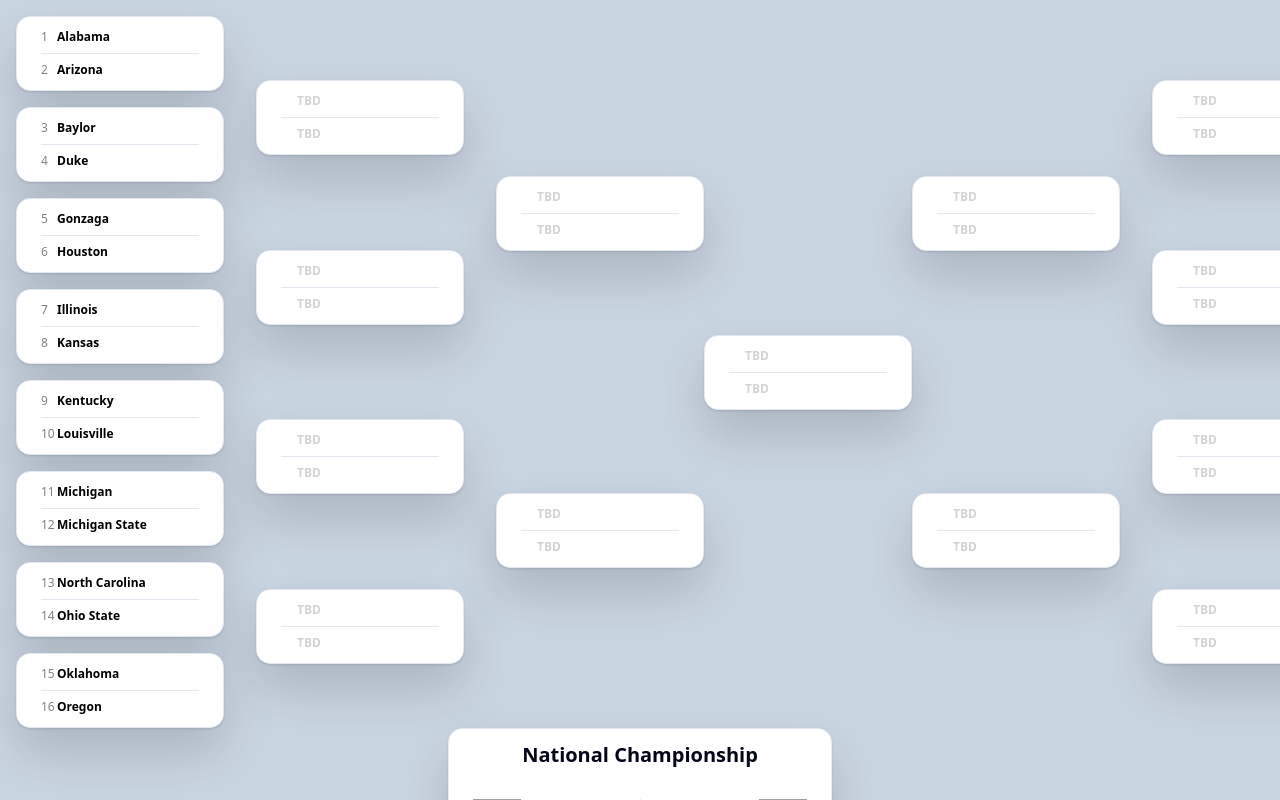
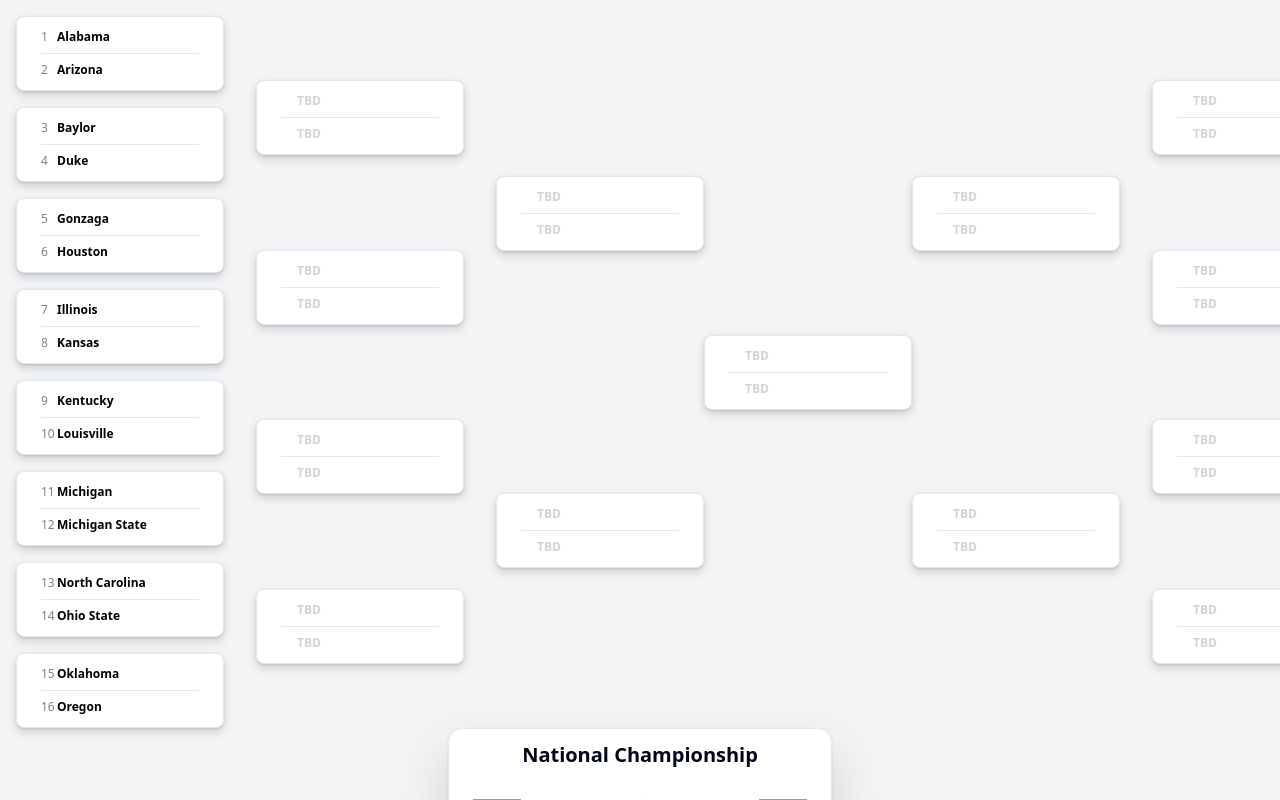
Before and after one commit to mrbartchak/bracket-wizard, a Next.js app: page / in a window 1280 px wide. Shown: the top 800 px of the page. Built offline with nearby package versions, Linux system fonts and the light colour scheme; grey boxes are pictures that could not be loaded.

Commit message:
setup route to get teams

```diff
--- /dev/null
+++ b/src/app/api/teams/route.ts
@@ -0,0 +1,17 @@
+import { NextResponse } from "next/server";
+import { createClient } from "@/lib/supabase/server";
+
+export async function GET() {
+  try {
+    const supabase = await createClient();
+    const { data: teams, error } = await supabase.from("Teams").select();
+
+    if (error) {
+      return NextResponse.json({ error: error.message }, { status: 500 });
+    }
+
+    return NextResponse.json({ teams }, { status: 200 });
+  } catch (err) {
+    return NextResponse.json({ error: "Internal Server Error" }, { status: 500 });
+  }
+}
--- a/src/app/layout.tsx
+++ b/src/app/layout.tsx
@@ -15,7 +15,7 @@
   return (
     <html lang="en">
       <body
-        className={`${geistSans.variable} ${geistMono.variable} antialiased bg-slate-300`}
+        className={`${geistSans.variable} ${geistMono.variable} antialiased bg-gray-100`}
       >
         {children}
       </body>
--- a/src/components/bracket/MatchupCard.tsx
+++ b/src/components/bracket/MatchupCard.tsx
@@ -13,7 +13,7 @@
 export function MatchupCard({ matchup }: MatchupCardProps) {
   return (
     <div>
-      <Card className="w-52 py-3 drop-shadow-2xl">
+      <Card className="w-52 py-3 drop-shadow-lg rounded-md">
         <CardContent className="space-y-2">
           <TeamCard team={matchup?.team1 ?? null} />
           <Separator />
```
